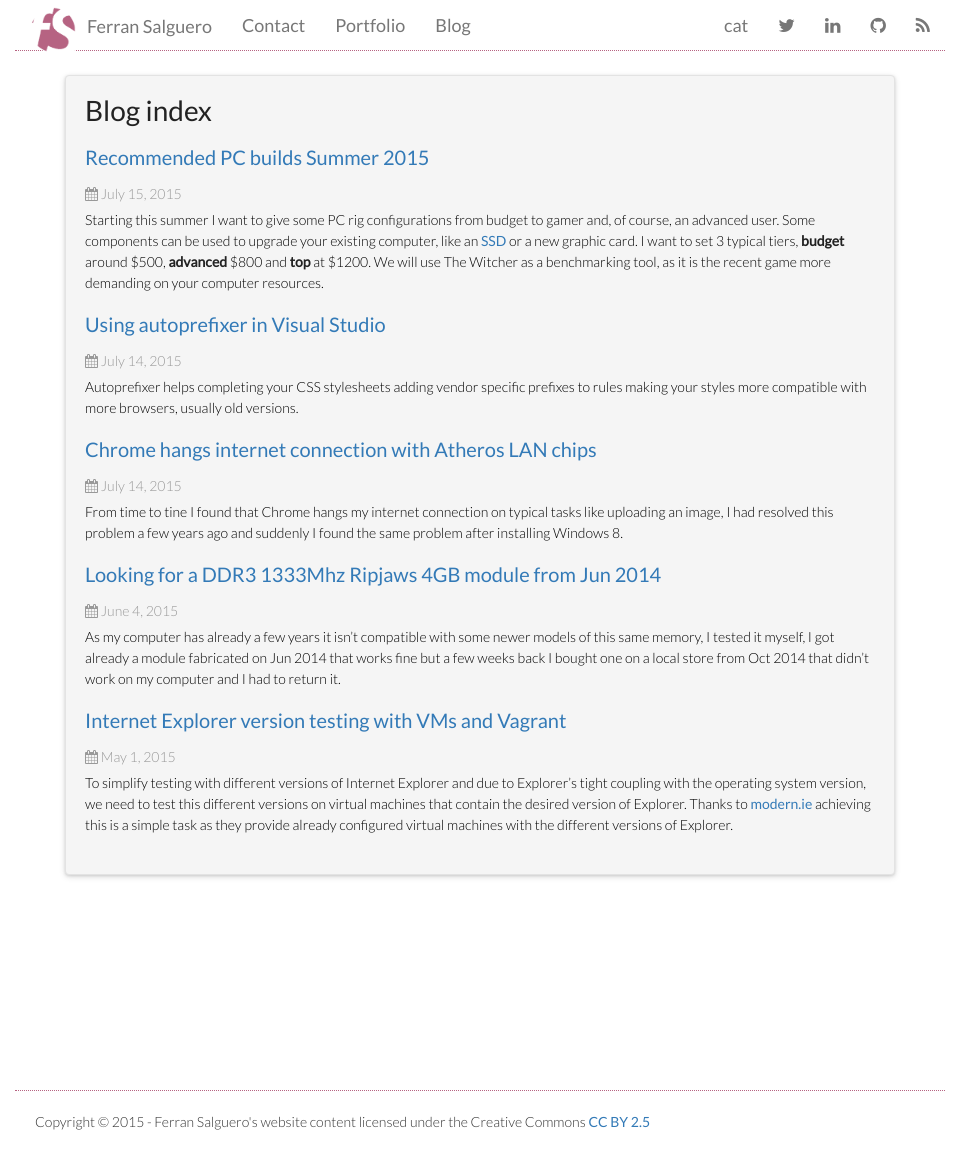
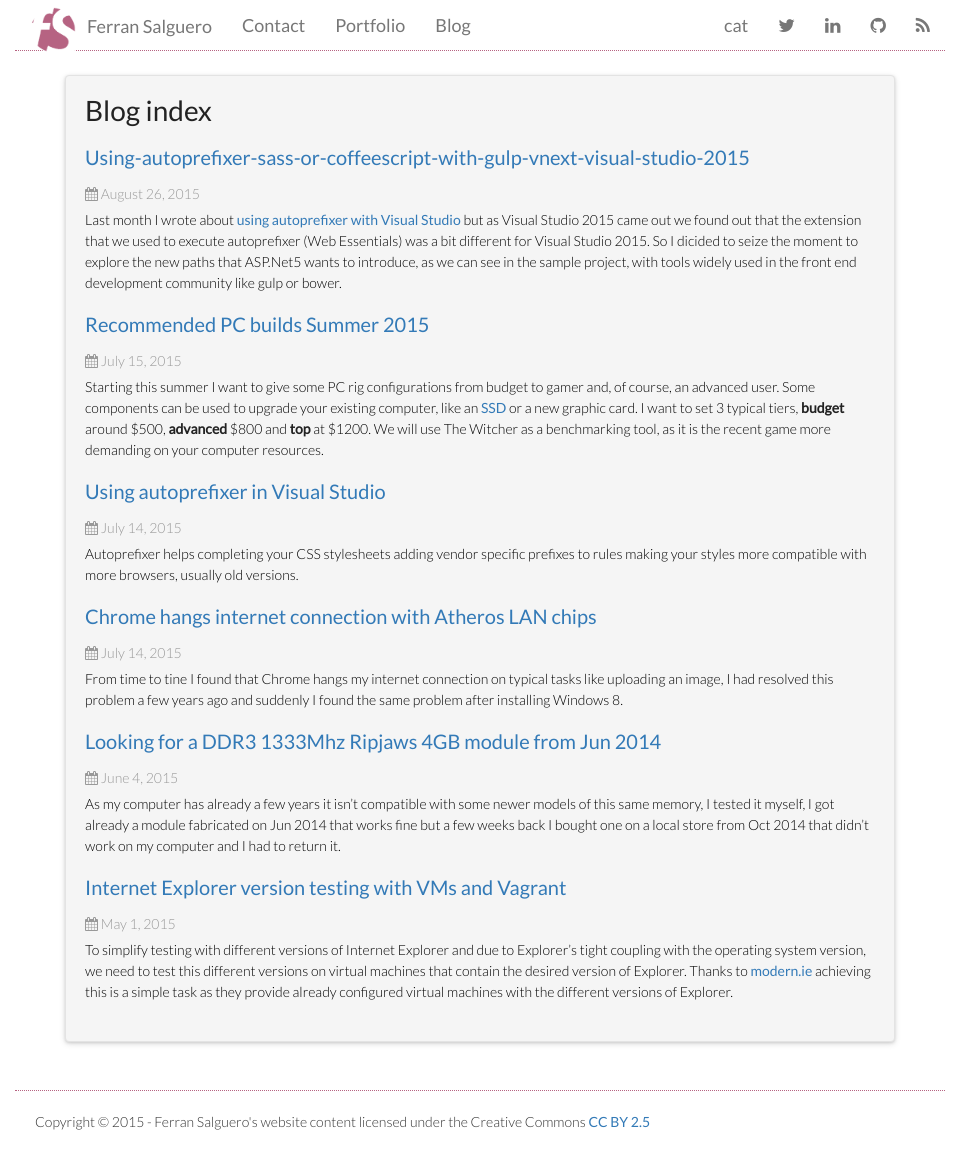
Before and after one commit to FerranSalguero/ferransalguero.github.io, a Jekyll site: the page built from blog/index.html, in a window 1280 px wide and 1152 px high. Shown: the whole window, without its empty margins (160-1121 px from the left). Built offline with Jekyll 4.4.1, drawn with Linux system fonts in a browser that asks for light colours; nearby versions of some CDN libraries; library files that are not in the unit come from our copies; the list of posts is cut into pages by our own code.

Commit message:
autoprefixer vs2015

```diff
--- a/_posts/2015-07-14-Using-autoprefixer-in-Visual-Studio.md
+++ b/_posts/2015-07-14-Using-autoprefixer-in-Visual-Studio.md
@@ -5,7 +5,7 @@ title: Using autoprefixer in Visual Studio
 
 Autoprefixer helps completing your CSS stylesheets adding vendor specific prefixes to rules making your styles more compatible with more browsers, usually old versions.
 
-Visual Studio does not support autoprefixer directly and you will have to use some kind of extension, I recommend [Web Essentials][1]{:rel="nofollow"}, but you will need at least Visual Studio 2013 to use autoprefixer. Web Essentials add also support to many web useful languages, like SCSS or Markdown.
+Visual Studio does not support autoprefixer directly and you will have to use some kind of extension, I recommend [Web Essentials][1]{:rel="nofollow"}, but you will need at least Visual Studio 2013 to use autoprefixer. Web Essentials add also support to many web useful languages, like SCSS, Markdown or Coffeescript.
 
 Once Web Essentials is installed you need to configure on the Tools -> Options menu, the Web Essentials -> CSS tab, set to 'True' the 'Enable Autoprefixer' option. Also you can configure which browsers do you want to target for specific prefixes, if you want a most compatible website I recommend the '>0%', browsers with any use. By default Autoprefixer uses the 2 last versions of the major browsers, you can check the [Browserslist docs][2]{:rel="nofollow"} for extended reference.
 
--- /dev/null
+++ b/_posts/2015-08-26-Using-autoprefixer-sass-coffeescript-with-gulp-vnext-visual-studio-2015.md
@@ -0,0 +1,24 @@
+---
+layout: article
+title: Using-autoprefixer-sass-or-coffeescript-with-gulp-vnext-visual-studio-2015
+---
+
+Last month I wrote about [using autoprefixer with Visual Studio][1] but as Visual Studio 2015 came out we found out that the extension that we used to execute autoprefixer (Web Essentials) was a bit different for Visual Studio 2015. So I dicided to seize the moment to explore the new paths that ASP.Net5 wants to introduce, as we can see in the sample project, with tools widely used in the front end development community like gulp or bower.
+
+Gulp, from their own description, is a tasks runner that works as a build system for the web ecosystem, from minification to compiling Sass or Coffeescript. To run those tasks you will need some plugins and a configuration file on the tasks to run.
+
+In this [simple example uploaded on Github][2] you can see how Gulp can be used to compile Sass and Coffeescript and use autoprefixer on the css generated. This was a test project to try some of these features on the new vNext paradigm and try to deploy it on [AppHarbor][4]{:rel="nofollow"}, one of my favourite hosting site as you may be already aware if you checked some of [my projects][3].
+
+Notes
+=====
+
+* Apart from checking if this AppHarbor supports ASP.NET 5 projects, I also want to see if it executes the Gulp tasks on build
+* If you want to compile this project you need Visual Studio 2015, Community Edition is more than enough
+* To test this project in your local IIS 7+ you must create a new virtual directory pointing to the projects wwwroot folder, the pool must use Integrated pipeline and framework v4.0
+
+
+
+[1]: /blog/Using-autoprefixer-in-Visual-Studio
+[2]: https://github.com/FerranSalguero/AppHarborAspNet5Test/
+[3]: /portfolio
+[4]: https://appharbor.com/
```
